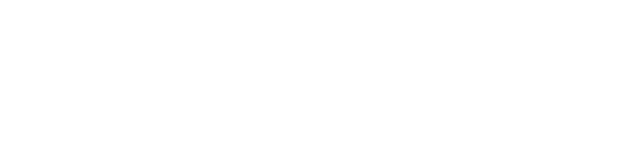
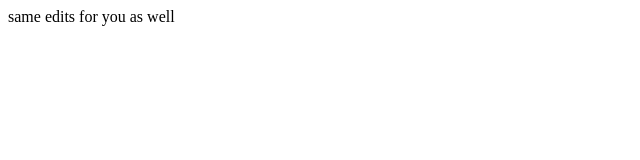
Before and after one commit to balasri22/sampleProjec, a plain HTML site: page index.html in a window 1280 px wide. Shown: the whole page, without its empty margins (0-640 px from the left). Drawn offline with Linux system fonts and the light colour scheme.

Commit message:
changed added

```diff
--- a/index.html
+++ b/index.html
@@ -1,6 +1,7 @@
 <html>
 
 	<head>
+		same edits for you as well
 	</head>
 		<body>
 		</body>
```
